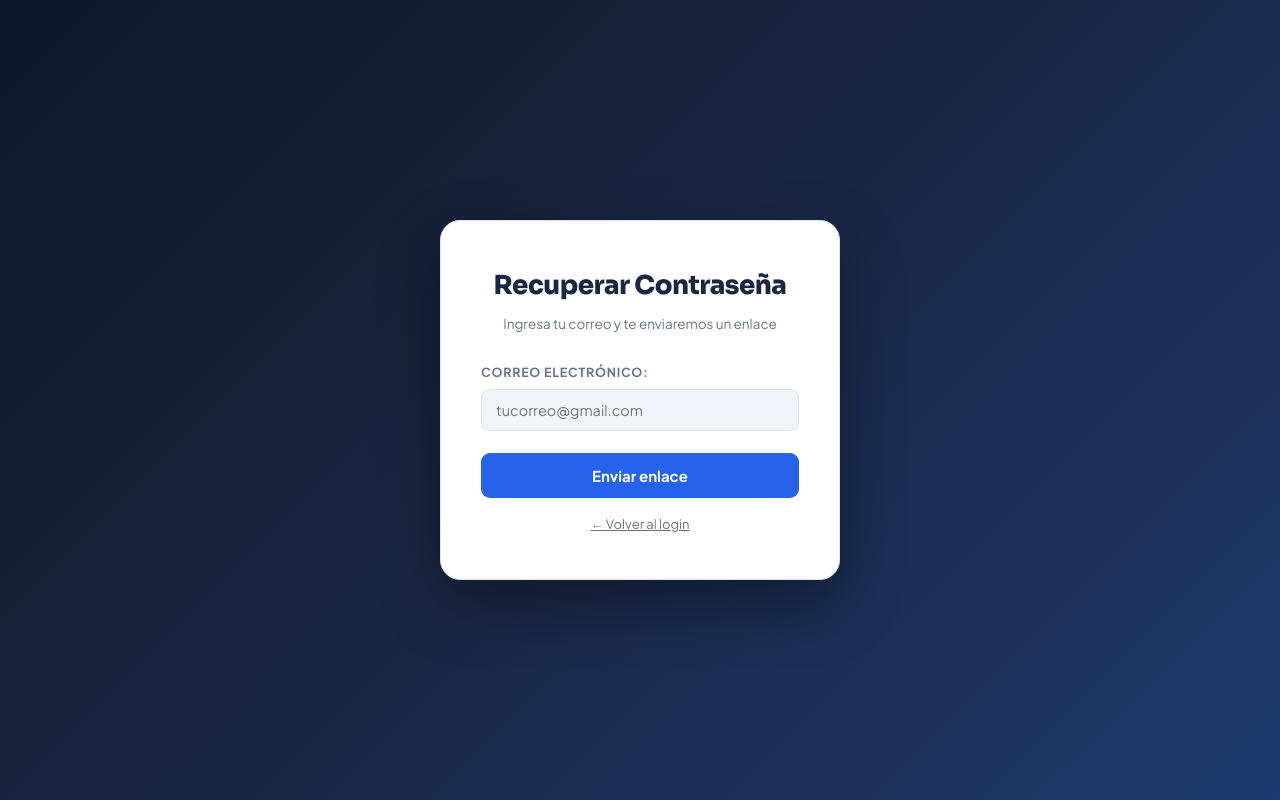
After one commit to David-Santiago-123/AsistTrack, a Flask app: page /recuperar in a window 1280 px wide. The commit adds this page. Run offline with Flask 3, Linux system fonts and the light colour scheme; some libraries are stand-ins or nearby versions.

Commit message:
Seguridad: bloqueo intentos y recuperacion de contraseña

```diff
--- a/app.py
+++ b/app.py
@@ -1,29 +1,35 @@
-from flask import Flask, render_template, request, redirect, session
+from flask import Flask, render_template, request, redirect, session, url_for
 from flask_mysqldb import MySQL
-from datetime import date
+from datetime import date, datetime, timedelta
 import openpyxl
 from openpyxl.styles import Font, PatternFill, Alignment, Border, Side
 from io import BytesIO
 from flask import send_file
 from dotenv import load_dotenv
 from werkzeug.security import generate_password_hash, check_password_hash
+from flask_mail import Mail, Message
+from itsdangerous import URLSafeTimedSerializer
 import re
 import os
-from datetime import date, datetime
 
-load_dotenv(os.path.join(os.path.dirname(__file__), '.env'))
-
+load_dotenv(os.path.join(os.path.dirname(__file__), 'AsistTrack', '.env'))
 
 app = Flask(__name__)
 app.secret_key = os.getenv('SECRET_KEY')
-
 app.config['MYSQL_HOST'] = os.getenv('MYSQL_HOST')
 app.config['MYSQL_USER'] = os.getenv('MYSQL_USER')
 app.config['MYSQL_PASSWORD'] = os.getenv('MYSQL_PASSWORD')
 app.config['MYSQL_DB'] = os.getenv('MYSQL_DB')
+app.config['MAIL_SERVER'] = os.getenv('MAIL_SERVER')
+app.config['MAIL_PORT'] = 465
+app.config['MAIL_USE_TLS'] = False
+app.config['MAIL_USE_SSL'] = True
+app.config['MAIL_USERNAME'] = os.getenv('MAIL_USERNAME')
+app.config['MAIL_PASSWORD'] = os.getenv('MAIL_PASSWORD')
 
 mysql = MySQL(app)
-
+mail = Mail(app)
+s = URLSafeTimedSerializer(app.secret_key)
 @app.route('/')
 def inicio():
     if 'usuario' in session:
@@ -110,13 +116,38 @@ def login():
         cur = mysql.connection.cursor()
         cur.execute("SELECT * FROM usuarios WHERE usuario=%s", (usuario,))
         user = cur.fetchone()
-        cur.close()
-        if user and check_password_hash(user[2], contrasena):
+
+        if not user:
+            cur.close()
+            return render_template('login.html', error='Usuario o contraseña incorrectos')
+
+        if user[6] and user[6] > datetime.now():
+            minutos = int((user[6] - datetime.now()).seconds / 60) + 1
+            cur.close()
+            return render_template('login.html', error=f'Cuenta bloqueada. Intenta en {minutos} minutos.')
+
+        if check_password_hash(user[2], contrasena):
+            cur.execute("UPDATE usuarios SET intentos_fallidos=0, bloqueado_hasta=NULL WHERE usuario=%s", (usuario,))
+            mysql.connection.commit()
+            cur.close()
             session['usuario'] = usuario
-            if user[3] == 1:  # primer_login
+            if user[3] == 1:
                 return redirect('/cambiar_contrasena')
             return redirect('/dashboard')
-        return render_template('login.html', error='Usuario o contraseña incorrectos')
+        else:
+            intentos = int(user[5] or 0) + 1
+            if intentos >= 3:
+                bloqueo = datetime.now() + timedelta(minutes=15)
+                cur.execute("UPDATE usuarios SET intentos_fallidos=%s, bloqueado_hasta=%s WHERE usuario=%s",
+                            (intentos, bloqueo, usuario))
+                cur.close()
+                mysql.connection.commit()
+                return render_template('login.html', error='Cuenta bloqueada por 15 minutos.')
+            else:
+                cur.execute("UPDATE usuarios SET intentos_fallidos=%s WHERE usuario=%s", (intentos, usuario))
+                mysql.connection.commit()
+                cur.close()
+                return render_template('login.html', error=f'Contraseña incorrecta. Te quedan {3 - intentos} intentos.')
     return render_template('login.html')
 
 @app.route('/reporte_pago')
@@ -270,5 +301,45 @@ def guardar_asistencia(empleado_id):
         mysql.connection.rollback()
     return redirect('/asistencia')
 
+@app.route('/recuperar', methods=['GET', 'POST'])
+def recuperar():
+    if request.method == 'POST':
+        correo = request.form['correo']
+        cur = mysql.connection.cursor()
+        cur.execute("SELECT * FROM usuarios WHERE correo=%s", (correo,))
+        user = cur.fetchone()
+        cur.close()
+        if user:
+            token = s.dumps(correo, salt='recuperar-contrasena')
+            link = f"http://192.168.1.89:5000/restablecer/{token}"
+            msg = Message('Recuperar contraseña - AsistTrack',
+                         sender=os.getenv('MAIL_USERNAME'),
+                         recipients=[correo])
+            msg.body = f'Haz clic aquí para restablecer tu contraseña:\n{link}\n\nExpira en 10 minutos.'
+            mail.send(msg)
+        return render_template('recuperar.html', mensaje='Si el correo existe recibirás un enlace en breve.')
+    return render_template('recuperar.html')
+
+@app.route('/restablecer/<token>', methods=['GET', 'POST'])
+def restablecer(token):
+    try:
+        correo = s.loads(token, salt='recuperar-contrasena', max_age=600)
+    except Exception:
+        return render_template('login.html', error='El enlace expiró o es inválido.')
+    if request.method == 'POST':
+        nueva = request.form['nueva_contrasena']
+        regex = r'^(?=.*[a-z])(?=.*[A-Z])(?=.*\d)(?=.*[!@#$%^&*_\-*])[A-Za-z\d!@#$%^&*_\-*]{8,}$'
+        if not re.match(regex, nueva):
+            return render_template('restablecer.html', token=token,
+                error='Mínimo 8 caracteres, mayúscula, minúscula, número y carácter especial.')
+        hash_nueva = generate_password_hash(nueva)
+        cur = mysql.connection.cursor()
+        cur.execute("UPDATE usuarios SET contrasena=%s, intentos_fallidos=0, bloqueado_hasta=NULL WHERE correo=%s",
+                    (hash_nueva, correo))
+        mysql.connection.commit()
+        cur.close()
+        return redirect('/login')
+    return render_template('restablecer.html', token=token)
+
 if __name__ == '__main__':
    app.run(debug=True, host='0.0.0.0')
--- a/templates/login.html
+++ b/templates/login.html
@@ -20,6 +20,7 @@
             {% endif %}
 
             <button type="submit">Entrar</button>
+            <a href="/recuperar" style="display:block; text-align:center; margin-top:12px; font-size:13px; color:var(--muted);">¿Olvidaste tu contraseña?</a>
         </form>
     </div>
 </body>
--- /dev/null
+++ b/templates/recuperar.html
@@ -0,0 +1,24 @@
+<!DOCTYPE html>
+<html lang="es">
+<head>
+    <meta charset="UTF-8">
+    <meta name="viewport" content="width=device-width, initial-scale=1.0">
+    <title>AsistTrack - Recuperar Contraseña</title>
+    <link rel="stylesheet" href="{{ url_for('static', filename='css/estilos.css') }}">
+</head>
+<body class="login-page">
+<div class="login-container">
+    <h1>Recuperar Contraseña</h1>
+    <p class="subtitle">Ingresa tu correo y te enviaremos un enlace</p>
+    {% if mensaje %}
+    <p style="color: var(--success); margin-bottom: 15px; font-size: 14px;">{{ mensaje }}</p>
+    {% endif %}
+    <form method="POST">
+        <label>Correo electrónico:</label>
+        <input type="email" name="correo" placeholder="tucorreo@gmail.com" required>
+        <button type="submit">Enviar enlace</button>
+    </form>
+    <a href="/login" style="display:block; text-align:center; margin-top:16px; font-size:13px; color:var(--muted);">← Volver al login</a>
+</div>
+</body>
+</html>
```
Also changed, not shown: templates/restablecer.html (added, +23 -0 lines).
